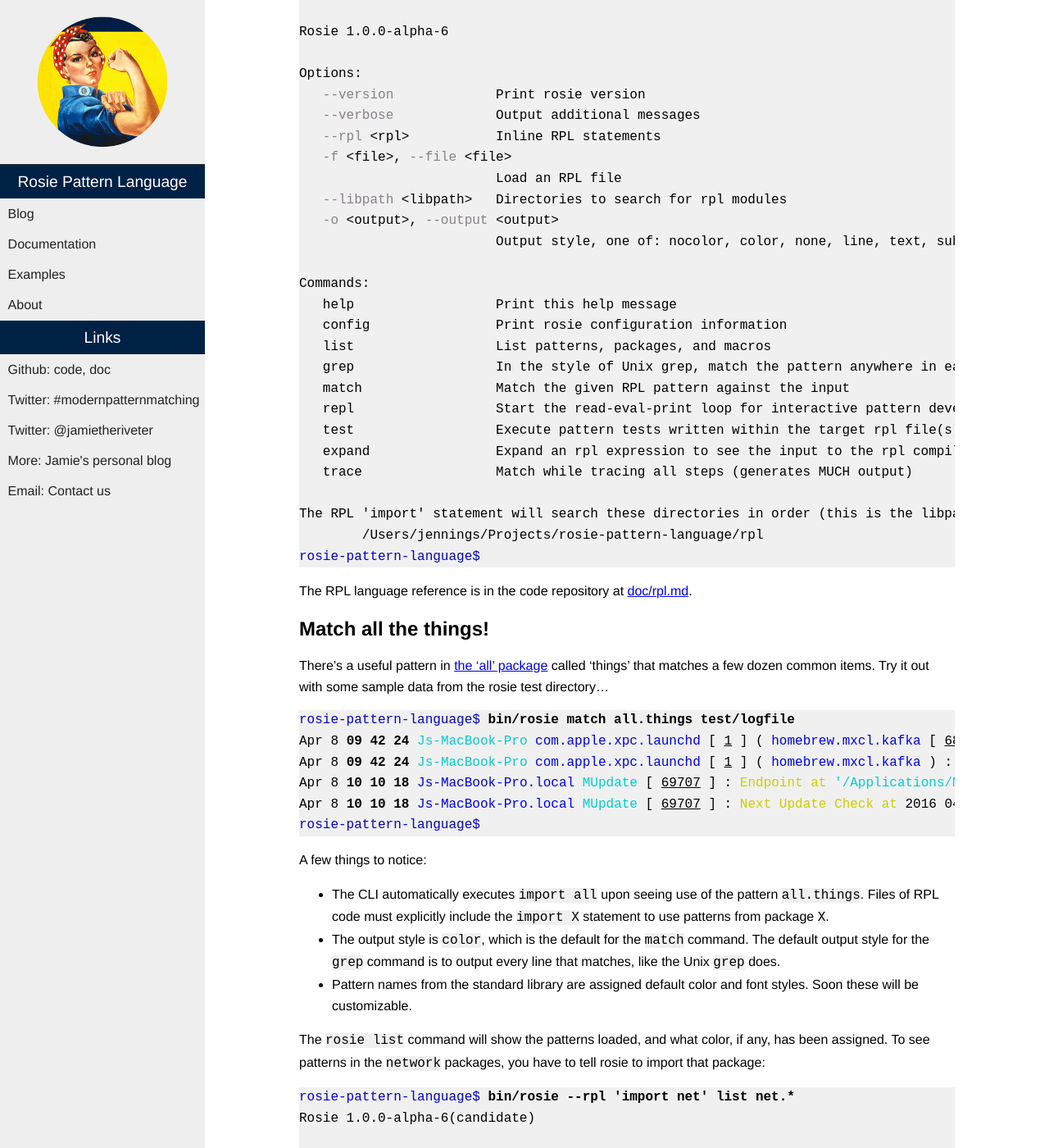
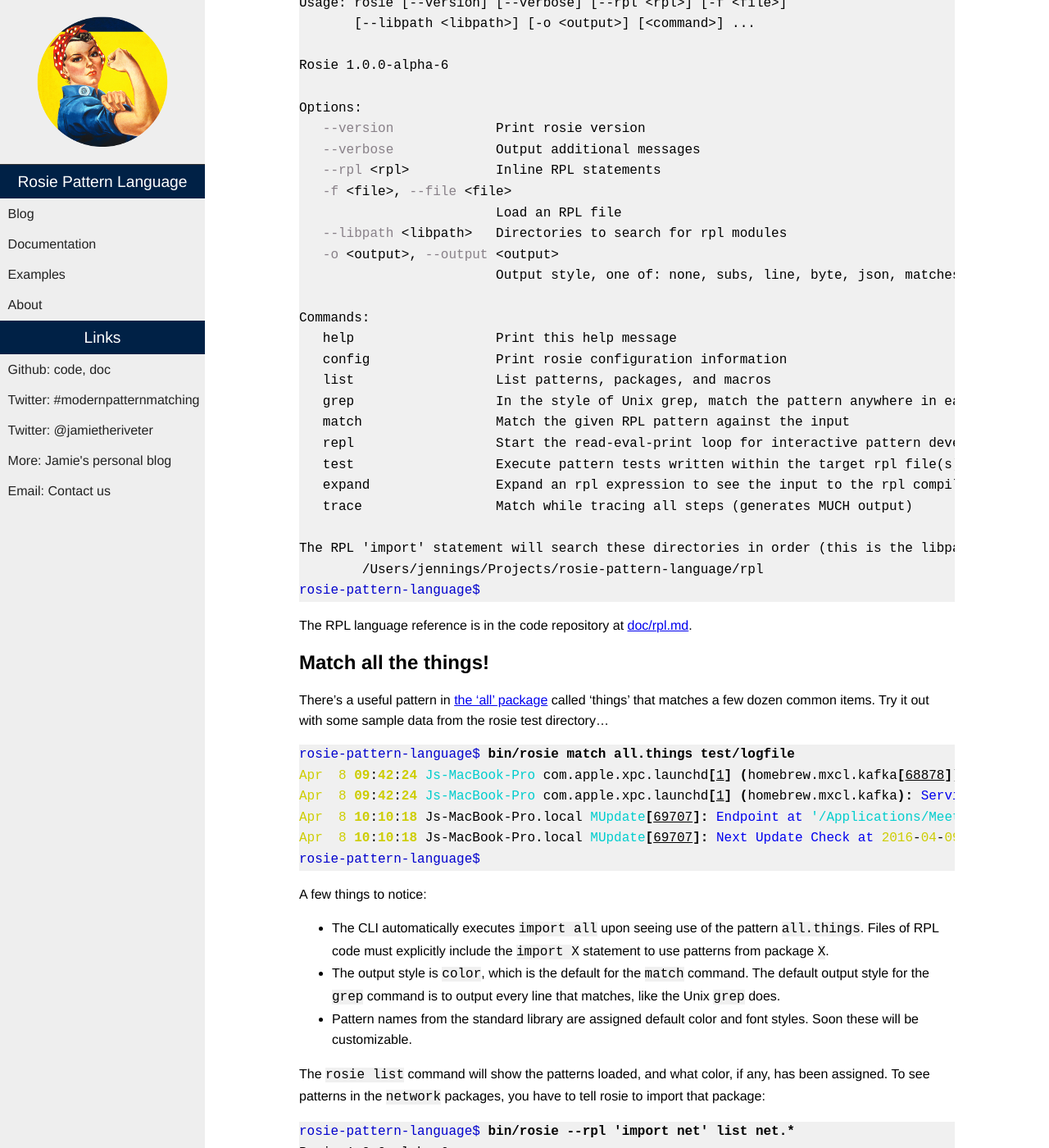
Before and after one commit to rosie-lang/rosie-lang.gitbub.io, a Jekyll site: the page built from _posts/2017-11-25-Getting-Started.md, in a window 1280 px wide and 1400 px high, scrolled down 1107 px. Shown: the whole window at 82% size. Built offline with Jekyll 4.4.1, drawn with Linux system fonts in a browser that asks for light colours; some of the changed text lies outside the part shown.

Commit message:
Updated the examples in the post from this morning

```diff
--- a/_posts/2017-11-25-Getting-Started.md
+++ b/_posts/2017-11-25-Getting-Started.md
@@ -4,6 +4,9 @@ title:  "Getting Started with RPL in 15 minutes"
 date:   2017-11-25
 categories: howto
 ---
+
+<span class="comment">Edited Sat Nov 25 17:53:46 EST 2017: Examples were updated to Rosie v1.0.0-alpha-6.</span>
+
 
 In 5 minutes, you'll have Rosie installed in a local directory like `/tmp` or
 `/home/whomever`.  In 10 minutes, you'll be using the standard pattern library
@@ -76,7 +79,7 @@ Options:
                          Load an RPL file
    <span class="comment">--libpath</span> &lt;libpath&gt;   Directories to search for rpl modules
    <span class="comment">-o</span> &lt;output&gt;, <span class="comment">--output</span> &lt;output&gt;
-                         Output style, one of: nocolor, color, none, line, text, subs, default, json, byte
+                         Output style, one of: none, subs, line, byte, json, matches, default, color
 
 Commands:
    help                  Print this help message
@@ -162,12 +165,11 @@ sample data from the rosie test directory...
 </style>
 <pre>
 <span class="comint-highlight-prompt"><span class="comint-highlight-prompt">rosie-pattern-language$ </span></span><span class="comint-highlight-input">bin/rosie match all.things test/logfile </span>
-<span class="custom-2">Apr</span> <span class="custom-2">8</span> <span class="bold"><span class="custom-2">09</span></span> <span class="bold"><span class="custom-2">42</span></span> <span class="bold"><span class="custom-2">24</span></span> <span class="custom-3">Js-MacBook-Pro</span> <span class="custom-1">com.apple.xpc.launchd</span> <span class="custom-5">[</span> <span class="underline">1</span> <span class="custom-5">]</span> <span class="custom-5">(</span> <span class="custom-1">homebrew.mxcl.kafka</span> <span class="custom-5">[</span> <span class="underline">68878</span> <span class="custom-5">]</span> <span class="custom-5">)</span> <span class="custom-5">:</span> <span class="custom-4">Service</span> <span class="custom-4">exited</span> <span class="custom-4">with</span> <span class="custom-4">abnormal</span> <span class="custom-4">code</span> <span class="custom-5">:</span> <span class="underline">1</span>
-<span class="custom-2">Apr</span> <span class="custom-2">8</span> <span class="bold"><span class="custom-2">09</span></span> <span class="bold"><span class="custom-2">42</span></span> <span class="bold"><span class="custom-2">24</span></span> <span class="custom-3">Js-MacBook-Pro</span> <span class="custom-1">com.apple.xpc.launchd</span> <span class="custom-5">[</span> <span class="underline">1</span> <span class="custom-5">]</span> <span class="custom-5">(</span> <span class="custom-1">homebrew.mxcl.kafka</span> <span class="custom-5">)</span> <span class="custom-5">:</span> <span class="custom-4">Service</span> <span class="custom-4">only</span> <span class="custom-4">ran</span> <span class="custom-4">for</span> <span class="underline">8</span> <span class="custom-4">seconds</span> <span class="custom-5">.</span> <span class="custom-4">Pushing</span> <span class="custom-4">respawn</span> <span class="custom-4">out</span> <span class="custom-4">by</span> <span class="underline">2</span> <span class="custom-4">seconds</span> <span class="custom-5">.</span>
-<span class="custom-2">Apr</span> <span class="custom-2">8</span> <span class="bold"><span class="custom-2">10</span></span> <span class="bold"><span class="custom-2">10</span></span> <span class="bold"><span class="custom-2">18</span></span> <span class="custom-1">Js-MacBook-Pro.local</span> <span class="custom-3">MUpdate</span> <span class="custom-5">[</span> <span class="underline">69707</span> <span class="custom-5">]</span> <span class="custom-5">:</span> <span class="custom-4">Endpoint</span> <span class="custom-4">at</span> <span class="custom">'/Applications/Meeting.app'</span> <span class="custom-4">is</span> <span class="custom-4">latest</span> <span class="custom-4">version</span> <span class="custom-5">(</span> <span class="underline">4732</span> <span class="custom-5">)</span> <span class="custom-5">,</span> <span class="custom-4">skipping</span> <span class="custom-5">.</span>
-<span class="custom-2">Apr</span> <span class="custom-2">8</span> <span class="bold"><span class="custom-2">10</span></span> <span class="bold"><span class="custom-2">10</span></span> <span class="bold"><span class="custom-2">18</span></span> <span class="custom-1">Js-MacBook-Pro.local</span> <span class="custom-3">MUpdate</span> <span class="custom-5">[</span> <span class="underline">69707</span> <span class="custom-5">]</span> <span class="custom-5">:</span> <span class="custom-4">Next</span> <span class="custom-4">Update</span> <span class="custom-4">Check</span> <span class="custom-4">at</span> <span class="custom-2">2016</span> <span class="custom-2">04</span> <span class="custom-2">09</span> <span class="bold"><span class="custom-2">02</span></span> <span class="bold"><span class="custom-2">22</span></span> <span class="bold"><span class="custom-2">03</span></span> <span class="bold"><span class="custom-2">+0000</span></span>
-<span class="comint-highlight-prompt"><span class="comint-highlight-prompt">rosie-pattern-language$ </span></span>
-</pre>
+<span class="custom-4">Apr</span>  <span class="custom-4">8</span> <span class="bold"><span class="custom-4">09</span></span>:<span class="bold"><span class="custom-4">42</span></span>:<span class="bold"><span class="custom-4">24</span></span> <span class="custom-3">Js-MacBook-Pro</span> <span class="custom-2">com.apple.xpc.launchd</span><span class="bold">[</span><span class="underline">1</span><span class="bold">]</span> <span class="bold">(</span><span class="custom-2">homebrew.mxcl.kafka</span><span class="bold">[</span><span class="underline">68878</span><span class="bold">]):</span> <span class="custom-1">Service</span> <span class="custom-1">exited</span> <span class="custom-1">with</span> <span class="custom-1">abnormal</span> <span class="custom-1">code</span><span class="bold">:</span> <span class="underline">1</span>
+<span class="custom-4">Apr</span>  <span class="custom-4">8</span> <span class="bold"><span class="custom-4">09</span></span>:<span class="bold"><span class="custom-4">42</span></span>:<span class="bold"><span class="custom-4">24</span></span> <span class="custom-3">Js-MacBook-Pro</span> <span class="custom-2">com.apple.xpc.launchd</span><span class="bold">[</span><span class="underline">1</span><span class="bold">]</span> <span class="bold">(</span><span class="custom-2">homebrew.mxcl.kafka</span><span class="bold">):</span> <span class="custom-1">Service</span> <span class="custom-1">only</span> <span class="custom-1">ran</span> <span class="custom-1">for</span> <span class="underline">8</span> <span class="custom-1">seconds</span><span class="bold">.</span> <span class="custom-1">Pushing</span> <span class="custom-1">respawn</span> <span class="custom-1">out</span> <span class="custom-1">by</span> <span class="underline">2</span> <span class="custom-1">seconds</span><span class="bold">.</span>
+<span class="custom-4">Apr</span>  <span class="custom-4">8</span> <span class="bold"><span class="custom-4">10</span></span>:<span class="bold"><span class="custom-4">10</span></span>:<span class="bold"><span class="custom-4">18</span></span> <span class="custom-2">Js-MacBook-Pro.local</span> <span class="custom-3">MUpdate</span><span class="bold">[</span><span class="underline">69707</span><span class="bold">]:</span> <span class="custom-1">Endpoint</span> <span class="custom-1">at</span> <span class="custom">'/Applications/Meeting.app'</span> <span class="custom-1">is</span> <span class="custom-1">latest</span> <span class="custom-1">version</span> <span class="bold">(</span><span class="underline">4732</span><span class="bold">),</span> <span class="custom-1">skipping</span><span class="bold">.</span>
+<span class="custom-4">Apr</span>  <span class="custom-4">8</span> <span class="bold"><span class="custom-4">10</span></span>:<span class="bold"><span class="custom-4">10</span></span>:<span class="bold"><span class="custom-4">18</span></span> <span class="custom-2">Js-MacBook-Pro.local</span> <span class="custom-3">MUpdate</span><span class="bold">[</span><span class="underline">69707</span><span class="bold">]:</span> <span class="custom-1">Next</span> <span class="custom-1">Update</span> <span class="custom-1">Check</span> <span class="custom-1">at</span> <span class="custom-4">2016</span>-<span class="custom-4">04</span>-<span class="custom-4">09</span> <span class="bold"><span class="custom-4">02</span></span>:<span class="bold"><span class="custom-4">22</span></span>:<span class="bold"><span class="custom-4">03</span></span> <span class="bold"><span class="custom-4">+0000</span></span>
+<span class="comint-highlight-prompt">rosie-pattern-language$ </span></pre>
 
 A few things to notice:
 - The CLI automatically executes `import all` upon seeing use of the pattern
@@ -185,7 +187,7 @@ rosie to import that package:
 
 <pre>
 <span class="comint-highlight-prompt"><span class="comint-highlight-prompt">rosie-pattern-language$ </span></span><span class="comint-highlight-input">bin/rosie --rpl 'import net' list net.*</span>
-Rosie 1.0.0-alpha-6(candidate)
+Rosie 1.0.0-alpha-6
 
 Name                           Cap? Type       Color           Source
 ------------------------------ <span class="comment">----</span> <span class="comment">----------</span> <span class="comment">---------------</span> <span class="comment">------------------------------</span>
@@ -233,7 +235,6 @@ userinfo                       Yes  pattern    red (default)   ...attern-languag
 
 41/41 names shown
 <span class="comint-highlight-prompt">rosie-pattern-language$ </span></pre>
-
 
 Another way to explore the RPL standard library is to examine the files in the
 `rpl` directory.  In each file, you'll find comments and test cases that show
@@ -359,19 +360,20 @@ Here are some suggestions for experimenting on your own data using the Rosie CLI
     -->
     </style>
 <pre>
-<span class="comint-highlight-prompt"><span class="comint-highlight-prompt">rosie-pattern-language$ </span></span><span class="comint-highlight-input">bin/rosie grep ts.any test/logfile </span>
+<span class="comint-highlight-prompt"><span class="comint-highlight-prompt">rosie-pattern-language$ </span></span><span class="comint-highlight-input">bin/rosie grep ts.any test/logfile</span>
 Apr  8 09:42:24 Js-MacBook-Pro com.apple.xpc.launchd[1] (homebrew.mxcl.kafka[68878]): Service exited with abnormal code: 1
 Apr  8 09:42:24 Js-MacBook-Pro com.apple.xpc.launchd[1] (homebrew.mxcl.kafka): Service only ran for 8 seconds. Pushing respawn out by 2 seconds.
 Apr  8 10:10:18 Js-MacBook-Pro.local MUpdate[69707]: Endpoint at '/Applications/Meeting.app' is latest version (4732), skipping.
 Apr  8 10:10:18 Js-MacBook-Pro.local MUpdate[69707]: Next Update Check at 2016-04-09 02:22:03 <span class="comment">+0000</span>
-<span class="comint-highlight-prompt"><span class="comint-highlight-prompt">rosie-pattern-language$ </span></span><span class="comint-highlight-input">bin/rosie -o color grep 'ts.any id.any' test/logfile </span>
-<span class="custom-1">Apr</span> <span class="custom-1">8</span> <span class="bold"><span class="custom-1">09</span></span> <span class="bold"><span class="custom-1">42</span></span> <span class="bold"><span class="custom-1">24</span></span> <span class="bold"><span class="custom">Js-MacBook-Pro</span></span>
-<span class="custom-1">Apr</span> <span class="custom-1">8</span> <span class="bold"><span class="custom-1">09</span></span> <span class="bold"><span class="custom-1">42</span></span> <span class="bold"><span class="custom-1">24</span></span> <span class="bold"><span class="custom">Js-MacBook-Pro</span></span>
-<span class="custom-1">Apr</span> <span class="custom-1">8</span> <span class="bold"><span class="custom-1">10</span></span> <span class="bold"><span class="custom-1">10</span></span> <span class="bold"><span class="custom-1">18</span></span> <span class="bold"><span class="custom">Js-MacBook-Pro</span></span> <span class="bold"><span class="custom">local</span></span>
-<span class="custom-1">Apr</span> <span class="custom-1">8</span> <span class="bold"><span class="custom-1">10</span></span> <span class="bold"><span class="custom-1">10</span></span> <span class="bold"><span class="custom-1">18</span></span> <span class="bold"><span class="custom">Js-MacBook-Pro</span></span> <span class="bold"><span class="custom">local</span></span>
-<span class="comint-highlight-prompt"><span class="comint-highlight-prompt">rosie-pattern-language$ </span></span><span class="comint-highlight-input">bin/rosie -o color grep 'ts.any id.any find:ts.any' test/logfile </span>
-<span class="custom-1">Apr</span> <span class="custom-1">8</span> <span class="bold"><span class="custom-1">10</span></span> <span class="bold"><span class="custom-1">10</span></span> <span class="bold"><span class="custom-1">18</span></span> <span class="bold"><span class="custom">Js-MacBook-Pro</span></span> <span class="bold"><span class="custom">local</span></span> <span class="custom-1">2016</span> <span class="custom-1">04</span> <span class="custom-1">09</span> <span class="bold"><span class="custom-1">02</span></span> <span class="bold"><span class="custom-1">22</span></span> <span class="bold"><span class="custom-1">03</span></span> <span class="bold"><span class="custom-1">+0000</span></span>
+<span class="comint-highlight-prompt"><span class="comint-highlight-prompt">rosie-pattern-language$ </span></span><span class="comint-highlight-input">bin/rosie -o color grep 'ts.any id.any' test/logfile</span>
+<span class="custom-1">Apr</span>  <span class="custom-1">8</span> <span class="bold"><span class="custom-1">09</span></span>:<span class="bold"><span class="custom-1">42</span></span>:<span class="bold"><span class="custom-1">24</span></span> <span class="bold"><span class="custom">Js-MacBook-Pro</span></span> com.apple.xpc.launchd[1] (homebrew.mxcl.kafka[68878]): Service exited with abnormal code: 1
+<span class="custom-1">Apr</span>  <span class="custom-1">8</span> <span class="bold"><span class="custom-1">09</span></span>:<span class="bold"><span class="custom-1">42</span></span>:<span class="bold"><span class="custom-1">24</span></span> <span class="bold"><span class="custom">Js-MacBook-Pro</span></span> com.apple.xpc.launchd[1] (homebrew.mxcl.kafka): Service only ran for 8 seconds. Pushing respawn out by 2 seconds.
+<span class="custom-1">Apr</span>  <span class="custom-1">8</span> <span class="bold"><span class="custom-1">10</span></span>:<span class="bold"><span class="custom-1">10</span></span>:<span class="bold"><span class="custom-1">18</span></span> <span class="bold"><span class="custom">Js-MacBook-Pro</span></span>.<span class="bold"><span class="custom">local</span></span> MUpdate[69707]: Endpoint at '/Applications/Meeting.app' is latest version (4732), skipping.
+<span class="custom-1">Apr</span>  <span class="custom-1">8</span> <span class="bold"><span class="custom-1">10</span></span>:<span class="bold"><span class="custom-1">10</span></span>:<span class="bold"><span class="custom-1">18</span></span> <span class="bold"><span class="custom">Js-MacBook-Pro</span></span>.<span class="bold"><span class="custom">local</span></span> MUpdate[69707]: Next Update Check at 2016-04-09 02:22:03 <span class="comment">+0000</span>
+<span class="comint-highlight-prompt"><span class="comint-highlight-prompt">rosie-pattern-language$ </span></span><span class="comint-highlight-input">bin/rosie -o color grep 'ts.any id.any find:ts.any' test/logfile</span>
+<span class="custom-1">Apr</span>  <span class="custom-1">8</span> <span class="bold"><span class="custom-1">10</span></span>:<span class="bold"><span class="custom-1">10</span></span>:<span class="bold"><span class="custom-1">18</span></span> <span class="bold"><span class="custom">Js-MacBook-Pro</span></span>.<span class="bold"><span class="custom">local</span></span> MUpdate[69707]: Next Update Check at <span class="custom-1">2016</span>-<span class="custom-1">04</span>-<span class="custom-1">09</span> <span class="bold"><span class="custom-1">02</span></span>:<span class="bold"><span class="custom-1">22</span></span>:<span class="bold"><span class="custom-1">03</span></span> <span class="bold"><span class="custom-1">+0000</span></span>
 <span class="comint-highlight-prompt">rosie-pattern-language$ </span></pre>
+
 
 ### The Read-Eval-Print Loop (REPL)
 
```
